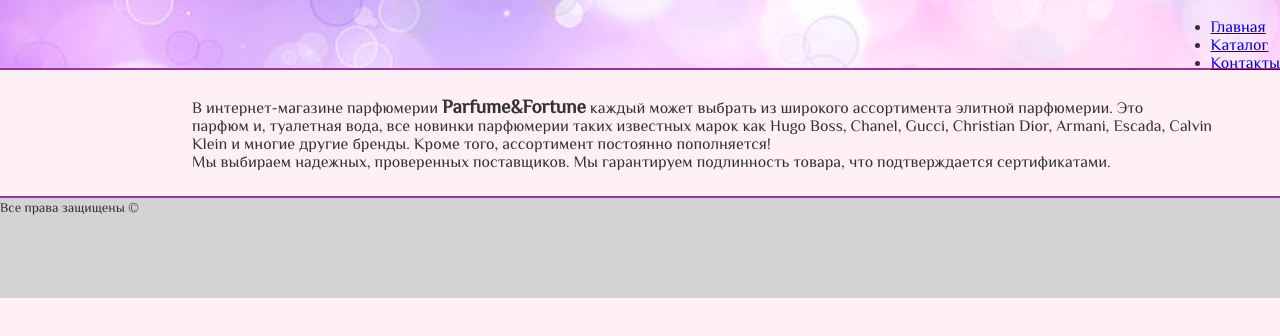
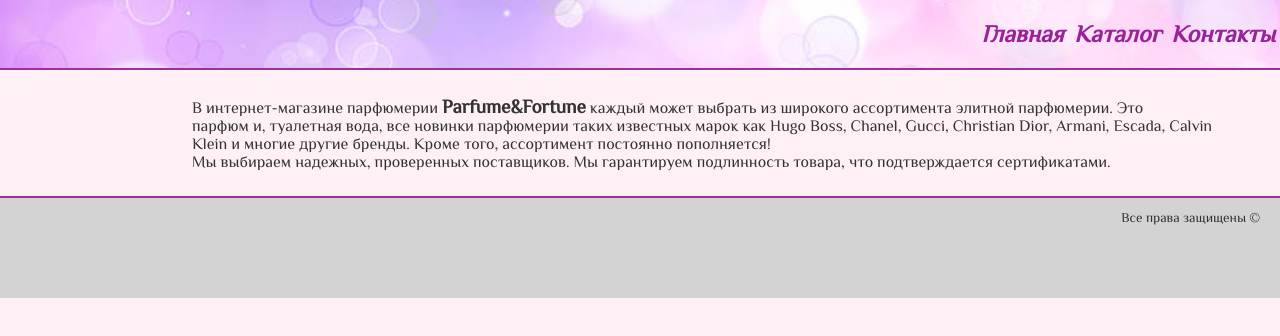
Before and after one commit to Befinda/PFortune, a plain HTML site: page index.html in a window 1280 px wide. Shown: the part 132-468 px from the top of the page. Drawn offline with Linux system fonts and the light colour scheme.

Commit message:
перенесены стили для header и footer

```diff
--- a/style.less
+++ b/style.less
@@ -20,17 +20,35 @@
         background-image: url(head.jpg);
         background-repeat: no-repeat;
         background-size: cover;
-
+        /*Логотип*/
         .logo {
             margin-left: 15%;
             display: inline;
             img{
             width: 350px;}
         }
+        /*Меню*/
         .menu {
+            float: right;
+            margin-top: 150px;
 
-           float: right;
-            margin-top: 150px;
+            li{
+                font-style: italic;
+                font-size: 24px;
+                font-weight: 600;
+                list-style-type: none;
+                padding: 2px 5px;
+                float: left;
+
+                a{
+                    color: #929;
+                    text-decoration: none;
+                    &:hover{
+                        color: #606;
+                        font-weight: 700;
+                    }
+                }
+            }
         }
     }
     /*Содержимое*/
@@ -45,5 +63,10 @@
         border-top: 2px solid #939;
         background-color: lightgrey;
         height: 100px;
+        p{
+            float: right;
+            margin-top: 10px;
+            margin-right: 20px;
+        }
     }
 }
```
Also changed, not shown: style.css.
